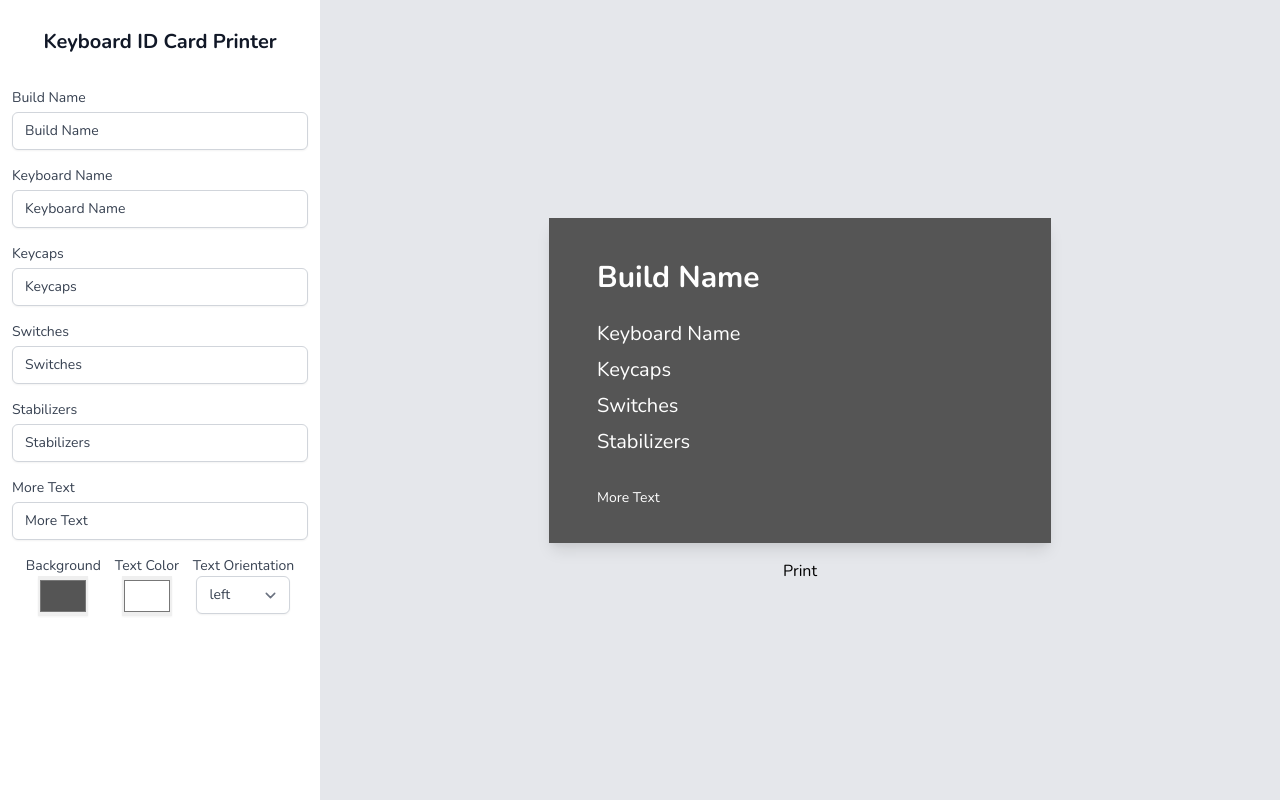
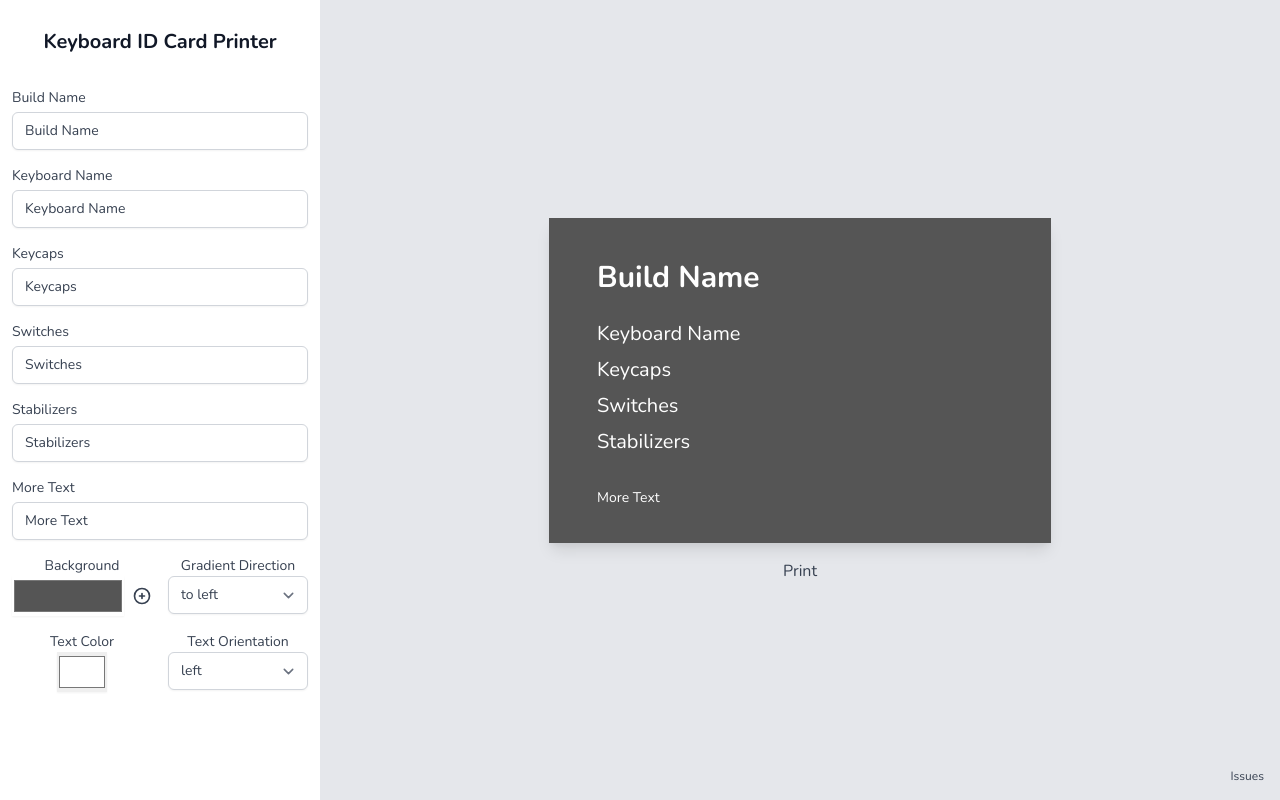
Before and after one commit to tylerpetz/keyboard-id-card-printer, a Vue app: page / in a window 1280 px wide. Built offline with nearby package versions, Linux system fonts and the light colour scheme.

Commit message:
gradients

```diff
--- a/src/App.vue
+++ b/src/App.vue
@@ -1,6 +1,7 @@
 <script setup>
-import { ref } from 'vue'
+import { ref, computed, reactive } from 'vue'
 
+const gradientDirections = ['to top', 'to left', 'to right', 'to bottom']
 const fields = {
   buildName: 'Build Name',
   keyboardName: 'Keyboard Name',
@@ -9,12 +10,12 @@ const fields = {
   stabs: 'Stabilizers',
   moreText: 'More Text'
 }
+const card = ref({ ...fields })
 
-const card = ref({ ...fields })
-const style = ref({
-  bgDirection: 'br',
-  bgColor1: '#555555',
-  bgColor2: '#000000',
+
+const style = reactive({
+  bgDirection: 'to left',
+  bgColors: ['#555555'],
   textColor: '#ffffff',
   textOrientation: 'left'
 })
@@ -22,49 +23,73 @@ const style = ref({
 function print() {
   window.print()
 }
-// This starter template is using Vue 3 <script setup> SFCs
-// Check out https://v3.vuejs.org/api/sfc-script-setup.html#sfc-script-setup
+
+function addStyle() {
+  style.bgColors.push(style.bgColors.at(-1))
+}
+
+function removeStyle() {
+  style.bgColors.splice(-1)
+}
+
+const cardStyles = computed(() => ({
+  background: style.bgColors.length > 1 ? `linear-gradient(${style.bgDirection},${style.bgColors.join(',')})` : style.bgColors[0],
+  color: style.textColor,
+  'text-align': style.textOrientation,
+}))
 </script>
 
 <template>
-  <main class="flex flex-row h-screen bg-white">
+  <main class="flex flex-row h-screen bg-white relative text-gray-700">
     <form class="flex flex-col w-1/4 print:hidden p-3 space-y-4">
       <h1 class="text-center text-xl font-bold text-gray-900 py-4">Keyboard ID Card Printer</h1>
       <div v-for="field in Object.entries(fields)" :key="field[0]">
         <label class="block text-sm font-medium text-gray-700">
           {{ field[1] }}
-          <input type="text" placeholder="" v-model="card[field[0]]" class="mt-1 appearance-none block w-full px-3 py-2 border border-gray-300 rounded-md shadow-sm placeholder-gray-400 focus:outline-none focus:ring-indigo-500 focus:border-indigo-500 sm:text-sm">
+          <input type="text" placeholder="" v-model="card[field[0]]" class="mt-1 appearance-none block w-full px-3 py-2 border  rounded-md shadow-sm border-gray-300 placeholder-gray-400 focus:outline-none focus:ring-indigo-500 focus:border-indigo-500 sm:text-sm">
         </label>
       </div>
-      <div class="flex flex-row justify-evenly">
-        <label class="flex flex-col items-center text-sm font-medium text-gray-700">
+      <div class="grid grid-cols-2 gap-4">
+        <label class="flex flex-col items-center text-sm font-medium">
           Background
-          <input type="color" v-model="style.bgColor1" class="block appearance-none shadow-sm h-10">
+          <div class="flex items-center flex-row w-full space-x-2">
+            <input tabindex="-1" v-for="(color, index) in style.bgColors" :index="color" type="color" v-model="style.bgColors[index]" class="bg-transparent appearance-none shadow-sm h-10 w-full" />
+            <button v-if="style.bgColors.length > 1 && style.bgColors.length < 4" @click.native="removeStyle" type="button">
+              <svg xmlns="http://www.w3.org/2000/svg" class="h-5 w-5" fill="none" viewBox="0 0 24 24" stroke="currentColor">
+                <path stroke-linecap="round" stroke-linejoin="round" stroke-width="2" d="M15 12H9m12 0a9 9 0 11-18 0 9 9 0 0118 0z" />
+              </svg>
+            </button>
+            <button v-if="style.bgColors.length < 3" @click.native="addStyle" type="button">
+              <svg xmlns="http://www.w3.org/2000/svg" class="h-5 w-5" fill="none" viewBox="0 0 24 24" stroke="currentColor">
+                <path stroke-linecap="round" stroke-linejoin="round" stroke-width="2" d="M12 9v3m0 0v3m0-3h3m-3 0H9m12 0a9 9 0 11-18 0 9 9 0 0118 0z" />
+              </svg>
+            </button>
+          </div>
+        </label>
+        <label class="flex flex-col items-center text-sm font-medium">
+          Gradient Direction
+          <select v-model="style.bgDirection" class="w-full max-w-lg block focus:ring-indigo-500 focus:border-indigo-500 shadow-sm sm:max-w-xs sm:text-sm border-gray-300 rounded-md">
+            <option v-for="direction in gradientDirections" :key="direction">{{ direction }}</option>
+          </select>
         </label>
         <label class="flex flex-col items-center text-sm font-medium text-gray-700">
           Text Color
           <input type="color" v-model="style.textColor" class="block appearance-none shadow-sm h-10">
         </label>
-         <label class="flex flex-col items-center text-sm font-medium text-gray-700">
+        <label class="flex flex-col items-center text-sm font-medium">
           Text Orientation
-          <select v-model="style.textOrientation" class="max-w-lg block focus:ring-indigo-500 focus:border-indigo-500 shadow-sm sm:max-w-xs sm:text-sm border-gray-300 rounded-md">
+          <select v-model="style.textOrientation" class="w-full max-w-lg block focus:ring-indigo-500 focus:border-indigo-500 shadow-sm sm:max-w-xs sm:text-sm border-gray-300 rounded-md">
             <option value="left">left</option>
             <option value="center">center</option>
             <option value="right">right</option>
           </select>
         </label>
       </div>
-      <!-- <div>
-        <label class="block text-sm font-medium text-gray-700">
-          Background 2
-          <input type="color" v-model="style.bgColor2" class="block appearance-none shadow-sm">
-        </label>
-      </div> -->
     </form>
     <section class="w-3/4 bg-gray-200 flex flex-col items-center justify-center print:bg-white print:items-start print:justify-start">
       <div
         class="card flex flex-col space-y-2 justify-center w-[502px] h-[325px] p-12 shadow-lg relative print:shadow-none print:p-16"
-        :style="`background-color: ${style.bgColor1}; color: ${style.textColor}; text-align: ${style.textOrientation}`"
+        :style="cardStyles"
       >
         <div class="border border-white absolute m-4 inset-0 border-dashed hidden print:block" />
         <div v-if="card.buildName" class="text-3xl pb-4 font-bold">{{ card.buildName }}</div>
@@ -76,5 +101,8 @@ function print() {
       </div>
       <button class="mt-4 print:hidden" @click="print">Print</button>
     </section>
+    <footer class="absolute right-0 bottom-0 text-xs p-4 flex flex-row items-center space-x-4">
+      <a href="https://github.com/tylerpetz/keyboard-id-card-printer/issues" target="_blank">Issues</a>
+    </footer>
   </main>
 </template>
```
